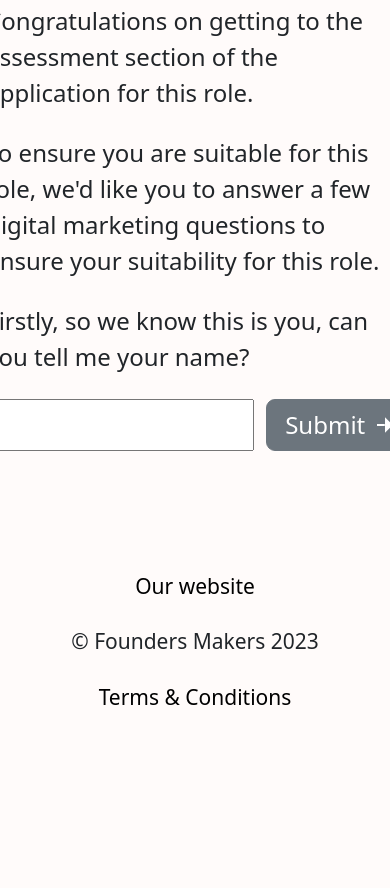
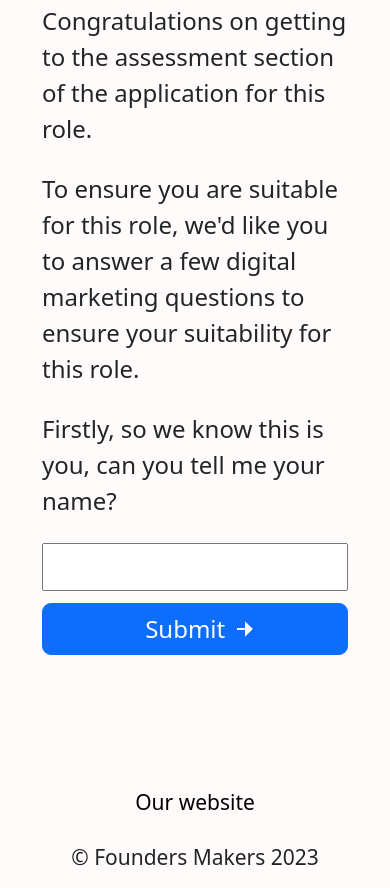
Before and after one commit to Steve-Aaron/Steve-Aaron, a plain HTML site: page index.html in a window 390 px wide. Shown: the part 480-1368 px from the top of the page. Before the commit the page ends 1217 px from the top, so only its background shows below. Drawn offline with nearby package versions, Linux system fonts and the light colour scheme; a script that the page names is missing.

Commit message:
Fix on mobile

```diff
--- a/index.html
+++ b/index.html
@@ -35,14 +35,23 @@
             <p>Congratulations on getting to the assessment section of the application for this role.</p>
             <p>To ensure you are suitable for this role, we'd like you to answer a few digital marketing questions to ensure your suitability for this role.</p>
             <p>Firstly, so we know this is you, can you tell me your name?</p>
-            <label for="firstname" id="label-firstname"><input type="text" id="firstname" name="firstname">
-            <button id="btnPage2" class="btn btn-secondary">Submit
-              <svg class="arrow">
-                <defs><marker id="m" markerWidth="4" markerHeight="8" refX="0" refY="1" viewBox="0 0 1 2"> <polygon points="0,0 1,1 0,2" fill="currentColor"/></marker></defs>
-                <line x1="0" y1="50%" x2="50%" y2="50%" stroke-width="2" marker-end="url(#m)" stroke="currentColor"/>
-              </svg>
-            </button>
-          </label>
+            <div class="row">
+              <div class="col-lg-3 pb-2">
+                <input class="first-name-input w-100" type="text" id="firstname" name="firstname">
+              </div>
+              <div class="col-lg-3 pb-2">
+                <button id="btnPage2" class="btn btn-primary w-100">Submit
+                  <svg class="arrow">
+                    <defs><marker id="m" markerWidth="4" markerHeight="8" refX="0" refY="1" viewBox="0 0 1 2"> <polygon points="0,0 1,1 0,2" fill="currentColor"/></marker></defs>
+                    <line x1="0" y1="50%" x2="50%" y2="50%" stroke-width="2" marker-end="url(#m)" stroke="currentColor"/>
+                  </svg>
+                </button>
+                </div>
+              </div>
+            </div>
+            </div>
+          </div>
+        </div>
           </div>
         </div>
       </div>
@@ -93,7 +102,9 @@
                 <button type="submit" id="submit-form" class="btn btn-primary w-100">Submit</button>
               </div>
               <div class="col-lg-3 pb-2">
-                <div id="btnPage1" class="btn btn-secondary w-100">Go back</div>
+                <div id="btnPage1" class="btn btn-secondary w-100">Go back
+                </div>
+              </div>
             </div>
         </form>
         </div>
--- a/style.css
+++ b/style.css
@@ -9,8 +9,6 @@ body {
 }
 
 main {
-    display: flex;
-    flex-direction: column;
     align-items: center;
     justify-content: center;
     padding: 1rem;
@@ -58,6 +56,10 @@ select {
     width:50%;
 }
 
+.first-name-input {
+height:2rem;
+}
+
 label:not(#question-three-label) {
     display:flex;
     gap:.5rem;
```
